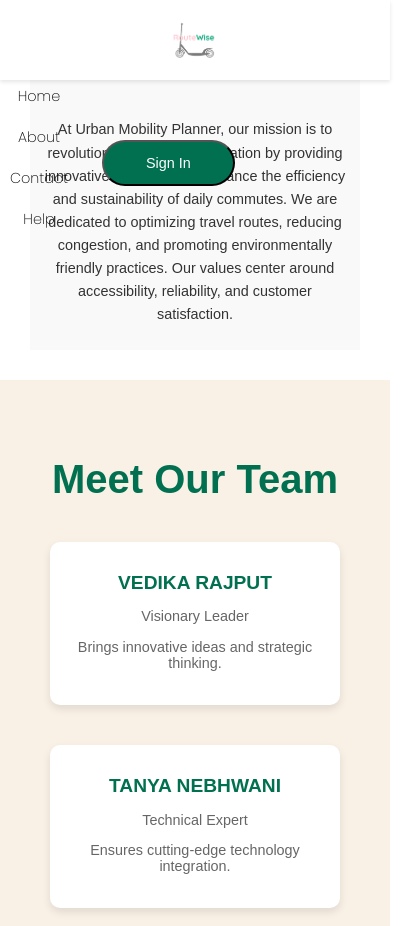
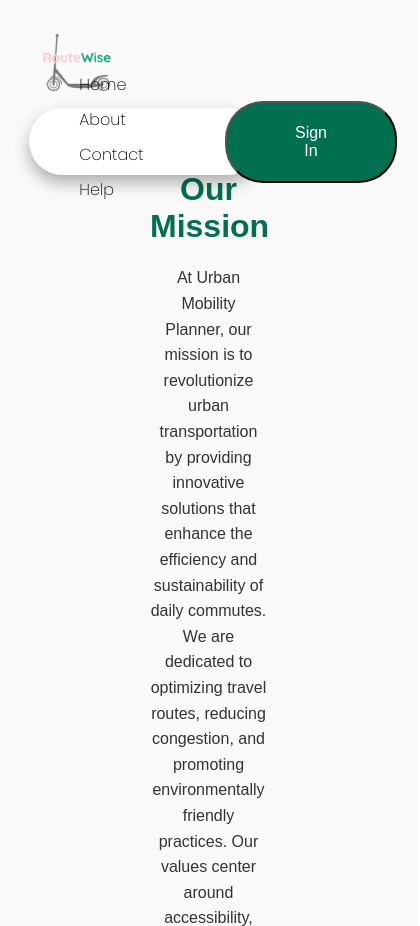
Before and after one commit to Vedika610/urbansustainbilityplanner, a plain HTML site: page about.html in a window 390 px wide. Shown: the top 926 px of the page, 420 px wide, since content can reach past the window. Drawn offline with Linux system fonts and the light colour scheme; a web font is replaced by a local one.

Commit message:
Update about.css

```diff
--- a/about.css
+++ b/about.css
@@ -1,169 +1,134 @@
 @import url('https://fonts.googleapis.com/css2?family=Baloo+Bhaina+2:wght@400..800&family=Poppins:ital,wght@0,100;0,200;0,300;0,400;0,500;0,600;0,700;0,800;0,900;1,100;1,200;1,300;1,400;1,500;1,600;1,700;1,800;1,900&display=swap');
-
 body {
     font-family: "Baloo Bhaina 2", sans-serif;
     margin: 0;
     padding: 0;
 }
-
-.btn {
+.btn{
     font-size: 1rem;
     font-weight: 100;
     padding: 2.5vh 8vh;
     border-radius: 4.5vh;
 }
-
-/* Navbar */
-.navbar {
+.navbar
+{
     font-family: "Poppins", sans-serif;
     font-size: 1rem;
     font-weight: 200;
-    height: 80px; /* Adjusted for better mobile view */
+    height:120px;
     width: 100%;
     display: flex;
     justify-content: center;
-    position: fixed;
+    position: absolute;
     top: 0;
     z-index: 2;
-    background-color: white;
-    box-shadow: 0 2px 4px rgba(0, 0, 0, 0.1);
-    padding: 0 10px;
-    box-sizing: border-box;
 }
-
-.nav-section {
+.nav-section
+{
     position: relative;
-    height: 100%;
-    width: 100%;
-    max-width: 1200px;
+    height: 80%;
+    width: 85%;
     margin: auto;
     display: flex;
     align-items: center;
-    justify-content: space-between;
 }
-
-.nav-logo img {
-    height: 60px; /* Adjusted for better mobile view */
+.nav-logo img
+{
+    height: 100px;
 }
-
-.nav-section-one {
-    display: none; /* Hides section for simplicity on mobile */
+.nav-section-one
+{
+    height: 100%;
+    width: 20%;
+    margin-right: 20%;
 }
-
-.nav-section-two {
+.nav-section-two{
+    position: sticky;
+    z-index:100;
+    top: 10px;
+    width: 70%;
+    height: 70%;
     display: flex;
-    flex: 1;
-    justify-content: center;
     align-items: center;
+    background-color: white;
+    border-radius: 35px;
+    box-shadow: 0 8px 16px rgba(0, 0, 0, 0.3);
 }
-
-.nav-items {
+.nav-items{
+    width: 70%;
     display: flex;
     align-items: center;
     list-style-type: none;
-    padding: 0;
-    margin: 0;
 }
-
-.nav-items li {
+.nav-items li{
     margin: 0 10px;
 }
-
-.nav-items li a {
+.nav-items li a{
     text-decoration: none;
     color: black;
 }
-
-.nav-buttons {
-    display: none; /* Hides section for simplicity on mobile */
+.nav-buttons{
+    width:30%;
+    color: #00a274;
+    display: flex;
+    align-items: center;
 }
-
-.btn-signin {
+.btn-signin{
     margin-top: 0;
     margin-left: 4vh;
     color: white;
     background-color: rgba(0, 112, 80, 1);
 }
-
-.btn-signin:hover {
+.btn-signin:hover
+{
     background-color: #0f61ad;
 }
 
 /* Mission Section */
-.mission {
-    display: flex;
-    align-items: center;
-    justify-content: center;
-    padding: 20px;
-    position: relative;
-    overflow: hidden;
-}
-
 .mission-section {
-    display: flex;
-    align-items: center;
-    justify-content: center;
-    padding: 20px;
-    width: 100%;
-    max-width: 1200px;
+    padding: 150px;
+    height: 350px;
+    width: 30%;
     background-color: #f9f9f9;
     text-align: center;
-    margin: 10px;
-    position: relative;
     z-index: 1;
 }
-
 .mission-section h1 {
-    font-size: 2rem;
+    font-size: 2.5rem;
     color: #007050;
     margin-bottom: 20px;
 }
-
 .mission-section p {
-    font-size: 1rem;
+    font-size: 1.2rem;
     line-height: 1.6;
     color: #333;
 }
-
-.banner-image {
-    width: 100%;
+.mission{
     display: flex;
-    justify-content: center;
-    position: absolute;
-    top: 0;
-    left: 0;
-    bottom: 0;
-    right: 0;
-    z-index: 0;
 }
-
-.banner-image img {
-    width: 100%;
-    height: 100%;
-    object-fit: cover;
-    object-position: center;
+.banner-image img
+{
+    width:650px;
+    height:960px;
 }
 
 /* Team Section */
 .team-section {
     padding: 50px;
-    background-color: rgb(249, 241, 230);
+    background-color: rgb(249,241,230);
     text-align: center;
 }
-
 .team-section h1 {
     font-size: 2.5rem;
     color: #007050;
     margin-bottom: 30px;
 }
-
 .team-cards {
     display: flex;
     justify-content: center;
     flex-wrap: wrap;
     gap: 20px;
 }
-
 .team-card {
     background: #ffffff;
     border-radius: 10px;
@@ -172,45 +137,36 @@ body {
     width: 250px;
     transition: transform 0.3s, box-shadow 0.3s;
 }
-
 .team-card img {
     width: 100%;
     height: 200px;
     object-fit: cover;
 }
-
 .team-card-body {
     padding: 20px;
     text-align: center;
 }
-
 .team-card-body h3 {
     margin: 10px 0;
     font-size: 1.5rem;
     color: #007050;
 }
-
 .team-card-body p {
     font-size: 1rem;
     color: #666;
 }
-
 .team-card:hover {
     transform: scale(1.05);
     box-shadow: 0 8px 16px rgba(0, 0, 0, 0.2);
 }
-
 /* Timeline Section */
 .timeline-section {
     padding: 50px;
     background-color: #f9f9f9;
 }
 
+/* Timeline Item Animation */
 .timeline-item {
-    position: relative;
-    padding: 20px;
-    margin: 20px 0;
-    border-left: 3px solid #007050;
     opacity: 0;
     transform: translateY(50px);
     transition: opacity 3s ease-out, transform 6s ease-out;
@@ -219,6 +175,20 @@ body {
 .timeline-item.visible {
     opacity: 1;
     transform: translateY(0);
+}
+
+.timeline-section h1 {
+    font-size: 2.5rem;
+    color: #007050;
+    text-align: center;
+    margin-bottom: 30px;
+}
+
+.timeline-item {
+    position: relative;
+    padding: 20px;
+    margin: 20px 0;
+    border-left: 3px solid #007050;
 }
 
 .timeline-item::before {
@@ -243,69 +213,59 @@ body {
     color: #333;
 }
 
-/* Links Section */
-.links {
+
+.links{
     background-color: #012241;
     border-top-left-radius: 50%;
     border-top-right-radius: 50%;
     display: flex;
     justify-content: space-evenly;
     color: white;
-    flex-wrap: wrap;
-    padding: 20px 0;
+    height: 80vh;
 }
-
-.link-sec {
-    margin-top: 20px;
-    width: 100%;
-    max-width: 200px;
-    text-align: center;
+.link-sec{
+    margin-top: 20vh;
+    width: 15vw;
 }
-
-.link-sec ul {
+.link-sec ul{
     padding: 0;
 }
-
-.link-sec ul li {
+.link-sec ul li{
     list-style-type: none;
 }
-
-.link-sec ul li a {
+.link-sec ul li a{
     text-decoration: none;
     color: white;
 }
 
-.comp-logo {
+.comp-logo{
     height: 100px;
     width: 100px;
     border-radius: 50%;
     margin-bottom: 10px;
     background-image: url("logo.jpeg");
     background-size: cover;
-    background-position: center;
+    background-position: -10px;
 }
-
-.app-head {
+.app-head{
     margin-bottom: 0;
 }
-
-.app-image {
+.app-image{
+    margin-top: 0;
+    padding-top: 0;
     height: 70px;
     width: 200px;
     background: url("app-image.png");
     background-repeat: no-repeat;
-    background-position: center;
+    background-position: 0px 5px;
     border-radius: 10px;
     background-size: contain;
 }
-
-.icons {
+.icons{
     margin-top: 100px;
     display: flex;
-    justify-content: center;
 }
-
-.icon {
+.icon{
     border-radius: 50%;
     margin-right: 5px;
     border: 2px solid white;
@@ -316,15 +276,14 @@ body {
     align-items: center;
     justify-content: center;
 }
-
-.icon img {
+.icon img{
     height: 40px;
 }
 
 /* Footer Styles */
-.footer {
+.footer{
     height: 70px;
-    background-color: rgb(249, 241, 230);
+    background-color: rgb(249,241,230);
     color: #00a274;
     display: flex;
     align-items: center;
@@ -354,123 +313,88 @@ body {
     transform: translateX(0);
 }
 
-/* Responsive Design */
-@media (max-width: 768px) {
-    .navbar {
-        flex-direction: column;
-        align-items: flex-start;
-        padding: 10px;
-    }
-
-    .nav-section {
-        flex-direction: column;
-        align-items: flex-start;
-        width: 100%;
-    }
-
-    .nav-section-one {
-        display: block; /* Shows section on mobile */
-        width: 100%;
+/* Additional Styles */
+.mission-section {
+    padding: 150px;
+    height: 350px;
+    width: 30%;
+    background-color: #f9f9f9;
     text-align: center;
-    }
-
-    .nav-items {
-        flex-direction: column;
-    }
-
-    .nav-items li {
-        margin: 10px 0;
-    }
-
-    .nav-buttons {
-        display: block; /* Shows section on mobile */
-        margin-top: 10px;
-    }
-
-    .mission-section {
-        flex-direction: column;
-        align-items: center;
-        text-align: center;
-        padding: 10px;
+    position: relative;
 }
 
 .banner-image img {
-        width: 100%;
-        height: auto;
+    position: absolute;
+    top: 0;
+    left: 0;
+    width: 40vw;
+    height: 80vh;
+    transform: translateX(200%);
+    transition: transform 0.6s ease-out;
 }
 
-    .team-cards {
-        flex-direction: column;
+.banner-image img.visible {
+    transform: translateX(0);
 }
 
-    .team-card {
-        width: 100%;
-        max-width: 300px;
-        margin: 10px 0;
-    }
 
-    .links {
-        flex-direction: column;
-        align-items: center;
-    }
+/* Responsive Design */
 
-    .link-sec {
-        width: 100%;
-        max-width: 150px;
-        margin: 10px 0;
-    }
-
-    .app-image {
-        height: 60px;
-        width: 160px;
-    }
-
-    .icons {
-        margin-top: 50px;
-    }
-
-    .icon {
-        height: 40px;
-        width: 40px;
-    }
-
-    .icon img {
-        height: 30px;
+@media (max-width: 768px) {
+    .banner-image img {
+        width: 100%; /* Ensures the image takes up the full width on smaller screens */
+        height: auto;
     }
 }
 
 @media (max-width: 480px) {
-    .navbar {
-        font-size: 0.9rem;
-    }
-
-    .nav-logo img {
-        height: 60px;
-    }
-
-    .btn-signin {
-        padding: 1.5vh 5vh;
-        font-size: 0.9rem;
-    }
-
-    .mission-section h1 {
-        font-size: 1.5rem;
-    }
-
-    .mission-section p {
-        font-size: 0.9rem;
-    }
-
-    .team-card-body h3 {
-        font-size: 1.2rem;
-    }
-
-    .team-card-body p {
-        font-size: 0.9rem;
-    }
-
     .banner-image img {
         width: 100%;
         height: auto;
     }
 }
+
+@media (max-width: 768px) {
+    .navbar .nav-section {
+        flex-direction: column;
+        align-items: flex-start;
+    }
+    .nav-items {
+        display: block;
+    }
+    .nav-items li {
+        margin-bottom: 10px;
+    }
+    .team-cards {
+        flex-direction: column;
+        align-items: center;
+    }
+    .team-card {
+        width: 100%;
+        max-width: 300px;
+    }
+}
+
+@media (max-width: 480px) {
+    .mission-section h1 {
+        font-size: 2rem;
+    }
+    .mission-section{
+        height:80vh;
+    }
+    .mission-section p {
+        font-size: 1rem;
+    }
+    .team-card-body h3 {
+        font-size: 1.25rem;
+    }
+    .team-card-body p {
+        font-size: 0.9rem;
+    }
+    .timeline-item h3 {
+        font-size: 1.25rem;
+    }
+    .timeline-item p {
+        font-size: 0.9rem;
+    }
+}
```
Lines whose indentation alone changed are shown as unchanged.
